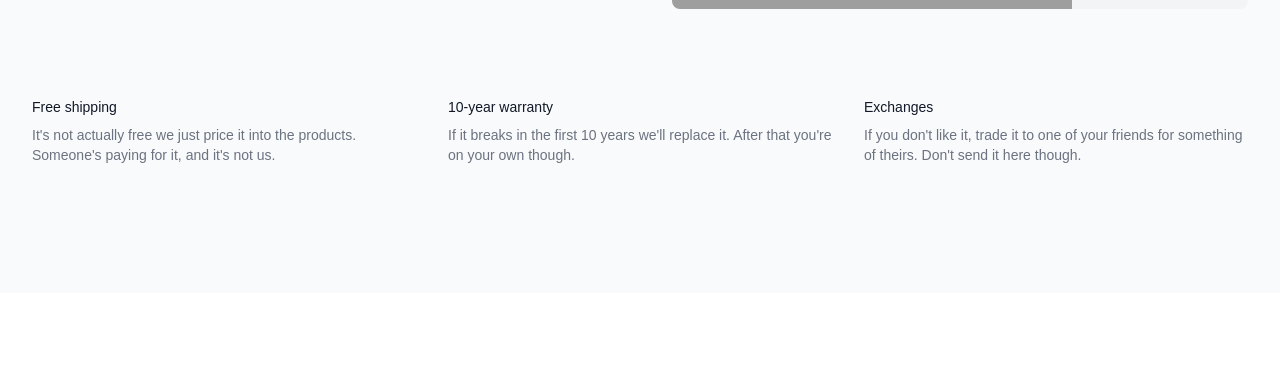
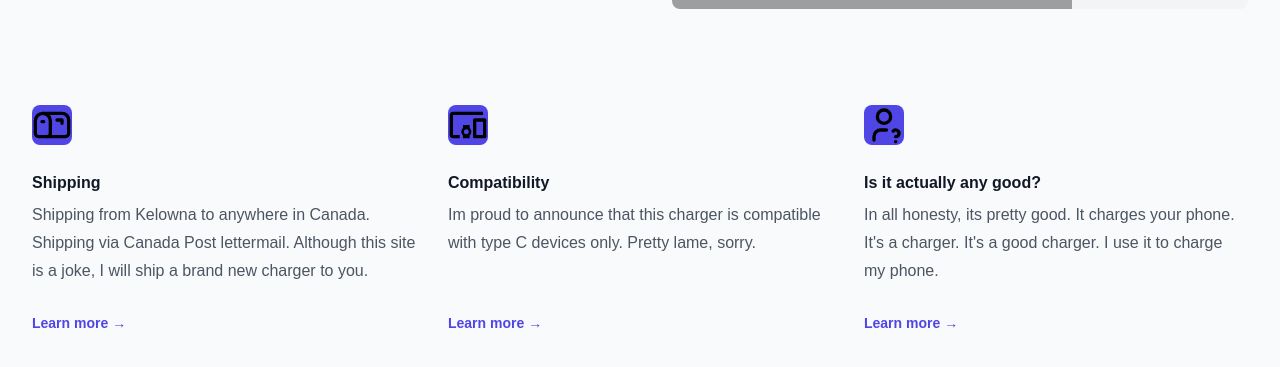
Before and after one commit to eteen12/one-charger, a Next.js app: page / in a window 1280 px wide. Shown: the part 1595-1962 px from the top of the page. Before the commit the page ends 1888 px from the top, so only its background shows below. Built offline with nearby package versions, Linux system fonts and the light colour scheme; grey boxes are pictures that could not be loaded; what tailwind-hamburgers would draw is missing.

Commit message:
changed made with mapping feaure in incentives

```diff
--- a/package.json
+++ b/package.json
@@ -14,7 +14,7 @@
     "@heroicons/react": "^2.1.5",
     "@prisma/client": "^5.20.0",
     "classnames": "^2.5.1",
-    "next": "^14.2.14",
+    "next": "^14.2.15",
     "prisma": "^5.20.0",
     "react": "^18",
     "react-dom": "^18",
--- a/src/app/components/reusables/incentives.jsx
+++ b/src/app/components/reusables/incentives.jsx
@@ -1,26 +1,25 @@
 import { LuMailbox } from "react-icons/lu";
+import { MdDevicesOther } from "react-icons/md";
+import { TbUserQuestion } from "react-icons/tb";
 
 const incentives = [
   {
-    name: "Free shipping",
-    icon:
-    <LuMailbox />,
+    name: "Shipping",
+    icon: <LuMailbox className="text-5xl text-black"/>,
     description:
-      "It's not actually free we just price it into the products. Someone's paying for it, and it's not us.",
+      "Shipping from Kelowna to anywhere in Canada. Shipping via Canada Post lettermail. Although this site is a joke, I will ship a brand new charger to you.",
   },
   {
-    name: "10-year warranty",
-    icon:
-      "https://tailwindui.com/plus/img/ecommerce/icons/icon-warranty-simple.svg",
+    name: "Compatibility",
+    icon: <MdDevicesOther className="text-5xl text-black"/>,
     description:
-      "If it breaks in the first 10 years we'll replace it. After that you're on your own though.",
+      "Im proud to announce that this charger is compatible with type C devices only. Pretty lame, sorry.",
   },
   {
-    name: "Exchanges",
-    icon:
-      "https://tailwindui.com/plus/img/ecommerce/icons/icon-exchange-simple.svg",
+    name: "Is it actually any good?",
+    icon: <TbUserQuestion className="text-5xl text-black"/>,
     description:
-      "If you don't like it, trade it to one of your friends for something of theirs. Don't send it here though.",
+      "In all honesty, its pretty good. It charges your phone. It's a charger. It's a good charger. I use it to charge my phone.",
   },
 ];
 
@@ -50,22 +49,27 @@ export default function Incentives() {
               />
             </div>
           </div>
-          <div className="mt-16 grid grid-cols-1 gap-x-8 gap-y-10 lg:grid-cols-3">
+          <div className="mx-auto mt-16 max-w-2xl sm:mt-20 lg:mt-24 lg:max-w-none">
+  <dl className="grid max-w-xl grid-cols-1 gap-x-8 gap-y-16 lg:max-w-none lg:grid-cols-3">
     {incentives.map((incentive) => (
-              <div key={incentive.name} className="sm:flex lg:block">
-                <div className="sm:flex-shrink-0">
-
+      <div key={incentive.name} className="flex flex-col">
+        <dt className="text-base font-semibold leading-7 text-gray-900">
+          <div className="mb-6 flex h-10 w-10 items-center justify-center rounded-lg bg-indigo-600">
+            {incentive.icon}
           </div>
-                <div className="mt-4 sm:ml-6 sm:mt-0 lg:ml-0 lg:mt-6">
-                  <h3 className="text-sm font-medium text-gray-900">
           {incentive.name}
-                  </h3>
-                  <p className="mt-2 text-sm text-gray-500">
-                    {incentive.description}
+        </dt>
+        <dd className="mt-1 flex flex-auto flex-col text-base leading-7 text-gray-600">
+          <p className="flex-auto">{incentive.description}</p>
+          <p className="mt-6">
+            <a href={incentive.href} className="text-sm font-semibold leading-6 text-indigo-600">
+              Learn more <span aria-hidden="true">→</span>
+            </a>
           </p>
-                </div>
+        </dd>
       </div>
     ))}
+  </dl>
 </div>
         </div>
       </div>
```
Also changed, not shown: 1 other file (tests, documents, lock files or other folders). Lines whose indentation alone changed are shown as unchanged.
